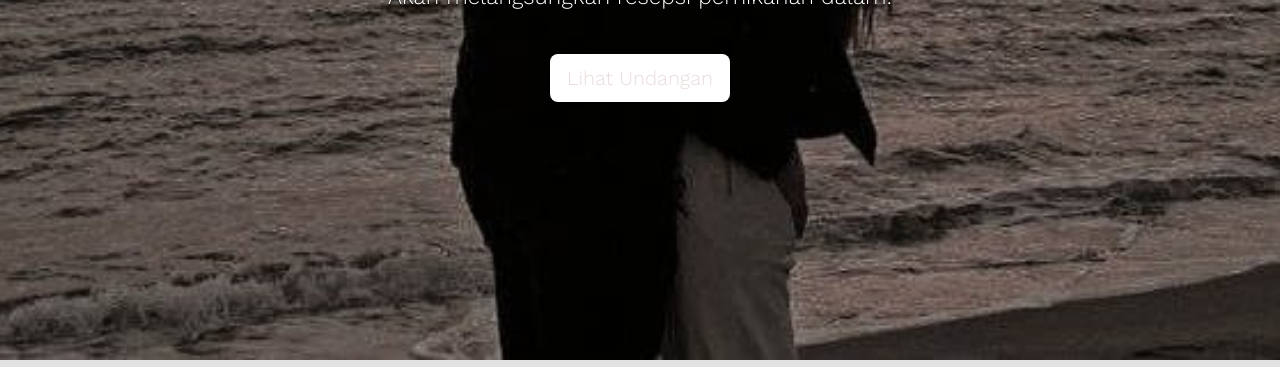
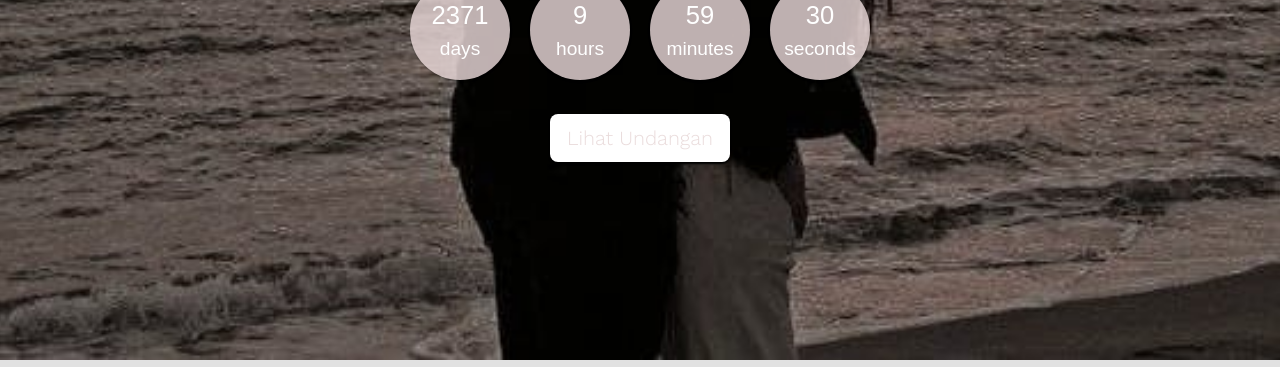
Before and after one commit to HimXXI/Websiteprewedding, a plain HTML site: page index.html in a window 1280 px wide. Shown: the part 440-807 px from the top of the page. Drawn offline with nearby package versions, Linux system fonts and the light colour scheme; some packages are replaced by stand-ins of ours; a script that the page names is missing; a web font is replaced by a local one.

Commit message:
Update index.html

```diff
--- a/index.html
+++ b/index.html
@@ -10,8 +10,8 @@
     <link rel="preconnect" href="https://fonts.gstatic.com" crossorigin />
     <link href="https://fonts.googleapis.com/css2?family=Castoro&family=Sacramento&family=Work+Sans:wght@100;200;300;600;700&display=swap" rel="stylesheet" />
     <!-- simplycoutntdown -->
-    <link rel="stylesheet" href="/website undangan pernikahan/countdown/simplyCountdown.theme.default.css" />
-    <script src="/website undangan pernikahan/countdown/simplyCountdown.min.js"></script>
+    <link rel="stylesheet" href="/countdown/simplyCountdown.theme.default.css" />
+    <script src="/countdown/simplyCountdown.min.js"></script>
 
     <link rel="stylesheet" href="https://cdn.jsdelivr.net/npm/bootstrap-icons@1.11.1/font/bootstrap-icons.css" />
 
@@ -166,7 +166,7 @@
                   </div>
                   <div class="timeline-body">
                     <p>
-                      Tahun 2018 adalah tahun dimana saya(Hakim) baru saja mengenal dia(Maureen). Dimana pada saat itu, ia masih duduk di bangku sekolah Dasar. Dia adalah tetangga baru, rumahnya tepat didepan rumah saya. Saat smp, saya
+                      Tahun 2018 adalah tahun dimana saya(Hakim) baru saja mengenal dia(Maureen). Dimana pada saat itu, ia masih duduk di bangku sekolah Dasar. Dia adalah tetangga baru, rumahnya tepat didepan rumah saya. Saat SMP, saya
                       mulai mencari tahu tentang dirinya lewat temannya.
                     </p>
                   </div>
```
